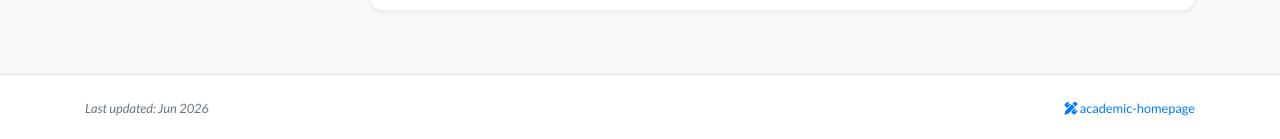
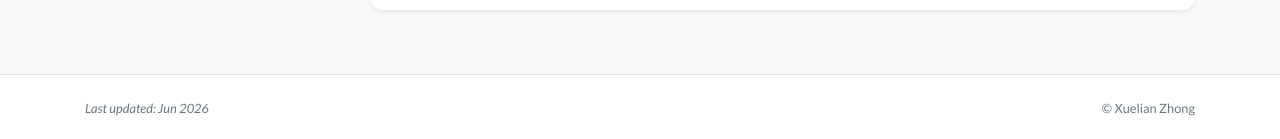
Before and after one commit to zhongdom0619/xuelian, a Jekyll site: the page built from index.html, in a window 1280 px wide and 900 px high, scrolled down 756 px. Shown: the part 758-897 px from the top of the window. Built offline with Jekyll 4.4.1, drawn with Linux system fonts in a browser that asks for light colours; nearby versions of some CDN libraries; a style sheet for code colours, icons or effects is not loaded.

Commit message:
Update display.yml

```diff
--- a/_data/display.yml
+++ b/_data/display.yml
@@ -7,4 +7,4 @@ homepage:
 # Feel free to replace the footer text if you would like to, but I will greatly appreciate it
 # if you keep the link to the template so that more people can benefit from it. Thanks!
 footer_text: >-
-  <a href="https://github.com/luost26/academic-homepage" target="_blank"><i class="fas fa-pencil-ruler"></i> academic-homepage</a>
+  &copy; Xuelian Zhong
```
